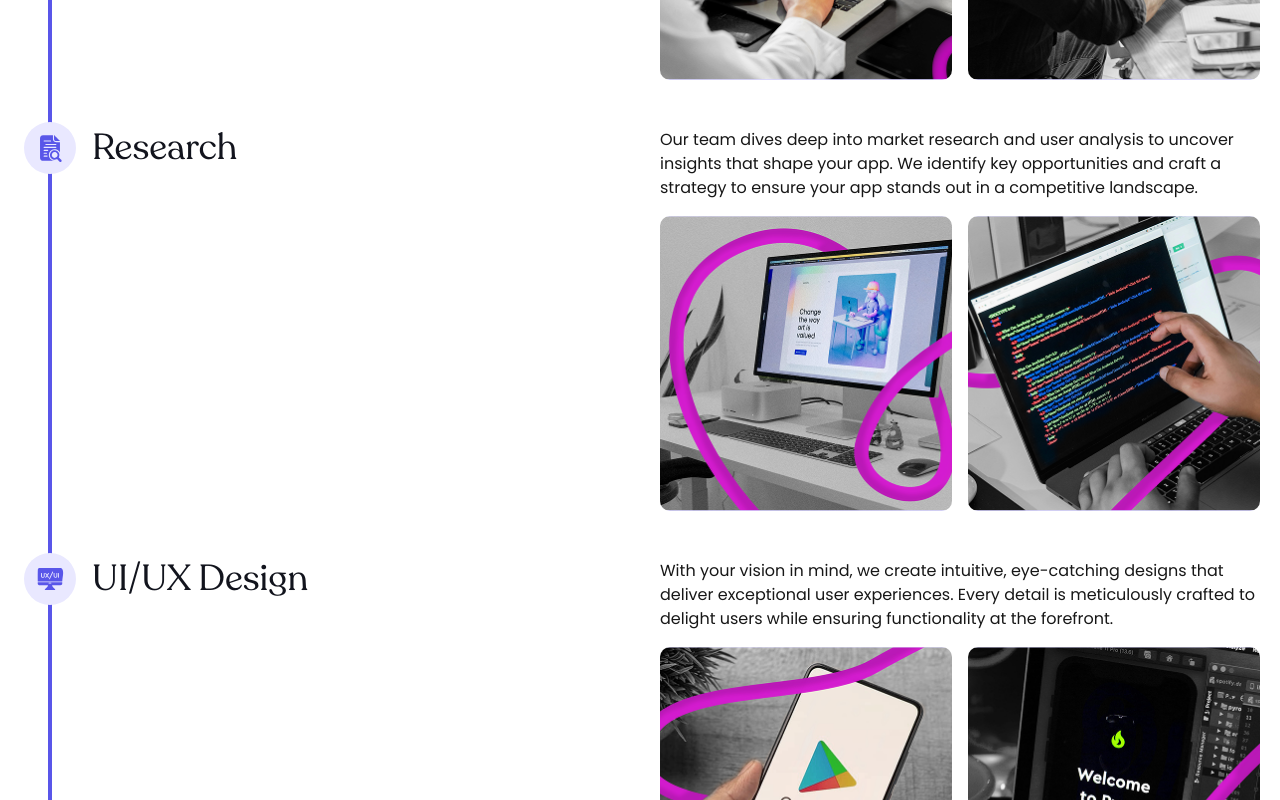
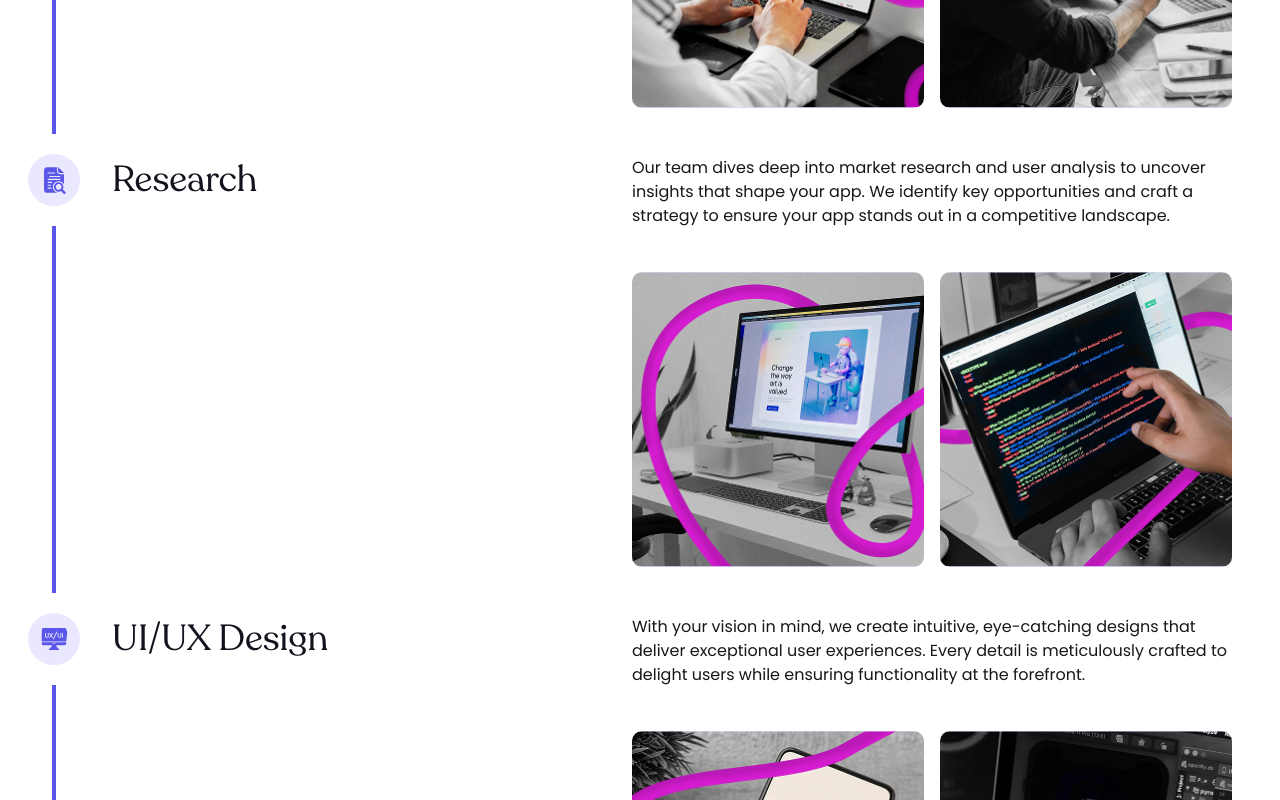
Before and after one commit to farhan-aziz06/contact-form, a Next.js app: page / in a window 1280 px wide. Shown: the part 2720-3520 px from the top of the page. Built offline with nearby package versions, Linux system fonts and the light colour scheme.

Commit message:
feat:animation on scroll

```diff
--- a/src/app/(task)/components/discovery.jsx
+++ b/src/app/(task)/components/discovery.jsx
@@ -74,7 +74,7 @@ const Discovery = () => {
     });
   }, []);
   return (
-    <div className="py-12 md:px-6 max-w-5xl mx-auto flex flex-col items-center gap-7">
+    <div className="py-12 md:px-6 mx-auto flex flex-col items-center gap-7">
       <h2 className="font-poppins font-normal text-lg md:text-3xl text-center mb-4">
         How we do it?
       </h2>
@@ -82,20 +82,28 @@ const Discovery = () => {
         World-class apps on demand, with our{" "}
         <span className="text-purple-500">process!</span>
       </h3>
-      <div className="relative xl:w-[1240px]">
+      <div className="relative xl:w-[1240px] mx-auto">
         <div className="absolute left-[28px] top-0 w-1 h-full bg-[#5956E9]"></div>
         {steps.map((step, index) => (
-          <div key={index} className="flex gap-8 items-start mb-12">
-            <div className="relative flex flex-col items-center gap-2">
-              <div className="absolute top-5 left-1 -translate-y-1/2 bg-[#E9E8FF] rounded-full p-3 mr-3">
-                {step.icon}
+          <div key={index} className="relative flex md:flex-col lg:flex-row xl:gap-64 items-start justify-between mb-12">
+            {/* Sticky Container for Icon and Title */}
+            <div className="sticky top-0 left-0 z-10 flex items-start gap-9 rounded-full p-1">
+              <div className="relative flex justify-between left-7 items-center gap-2 rounded-full p-1">
+                <div className="absolute top-5 -left-12 -translate-y-1/2 bg-[#E9E8FF] rounded-full p-3 border-20 border-white">
+                  {step.icon}
+                </div>
               </div>
-            </div>
-            <div className="flex flex-col lg:flex-row justify-between md:items-start w-full gap-2 md:gap-7">
-              <h4 className="font-recoleta font-normal pl-10 text-2xl md:text-4xl max-w-[300px] md:w-full text-[#12141D]">
+              <h4 className=" hidden lg:flex font-recoleta font-normal pl-10 text-2xl md:text-4xl min-w-[300px] md:w-full text-[#12141D] lg:sticky lg:top-20">
                 {step.title}
               </h4>
-              <div className="flex flex-col min-w-[251px] lg:w-[600px] pl-10 lg:pl-0 px-3 lg:px-0">
+            </div>
+
+            {/* Scrollable Content */}
+            <div className="flex flex-col lg:flex-row justify-between md:items-start w-full gap-4 ">
+            <h4 className=" flex lg:hidden font-recoleta font-normal pl-20 text-2xl md:text-4xl min-w-[300px] md:w-full text-[#12141D]">
+                {step.title}
+              </h4>
+              <div className="flex flex-col min-w-[251px] lg:w-[600px] px-3 lg:px-0 md:gap-7 pl-20  lg:pl-0">
                 <p className="mb-4 font-poppins font-normal">
                   {step.description}
                 </p>
@@ -135,3 +143,57 @@ const Discovery = () => {
 };
 
 export default Discovery;
+
+
+  {/* <div className="relative xl:w-[1240px]">
+        <div className="absolute left-[28px] top-0 w-1 h-full bg-[#5956E9]"></div>
+        {steps.map((step, index) => (
+          <div key={index} className="relative flex gap-8 items-start mb-12">
+
+          <div className="relative flex flex-col left-7 items-center gap-2 rounded-full p-1">
+              <div className="absolute top-5 -translate-y-1/2 bg-[#E9E8FF] rounded-full p-3 border-20 border-white">
+                {step.icon}
+              </div>
+            </div>
+
+            <div className="flex flex-col lg:flex-row justify-between md:items-start w-full gap-2 md:gap-7">
+              <h4 className="font-recoleta font-normal pl-10 text-2xl md:text-4xl max-w-[300px] md:w-full text-[#12141D]">
+                {step.title}
+              </h4>
+
+              <div className="flex flex-col min-w-[251px] lg:w-[600px] pl-10 lg:pl-0 px-3 lg:px-0">
+                <p className="mb-4 font-poppins font-normal">
+                  {step.description}
+                </p>
+
+                <div
+                  data-aos="fade-up"
+                  data-aos-duration="1000"
+                  className="grid grid-cols-1 sm:grid-cols-2 gap-4"
+                >
+                  {step.images.slice(0, 1).map((image, idx) => (
+                    <Image
+                      key={idx}
+                      src={image}
+                      width={364}
+                      height={295}
+                      alt={step.title}
+                      className="w-[364px] h-[295px] rounded-[10px] object-cover block sm:hidden"
+                    />
+                  ))}
+                  {step.images.map((image, idx) => (
+                    <Image
+                      key={idx}
+                      src={image}
+                      width={364}
+                      height={295}
+                      alt={step.title}
+                      className="w-[364px] h-[295px] rounded-[10px] object-cover hidden sm:block"
+                    />
+                  ))}
+                </div>
+              </div>
+            </div>
+          </div>
+        ))}
+      </div> */}
```
